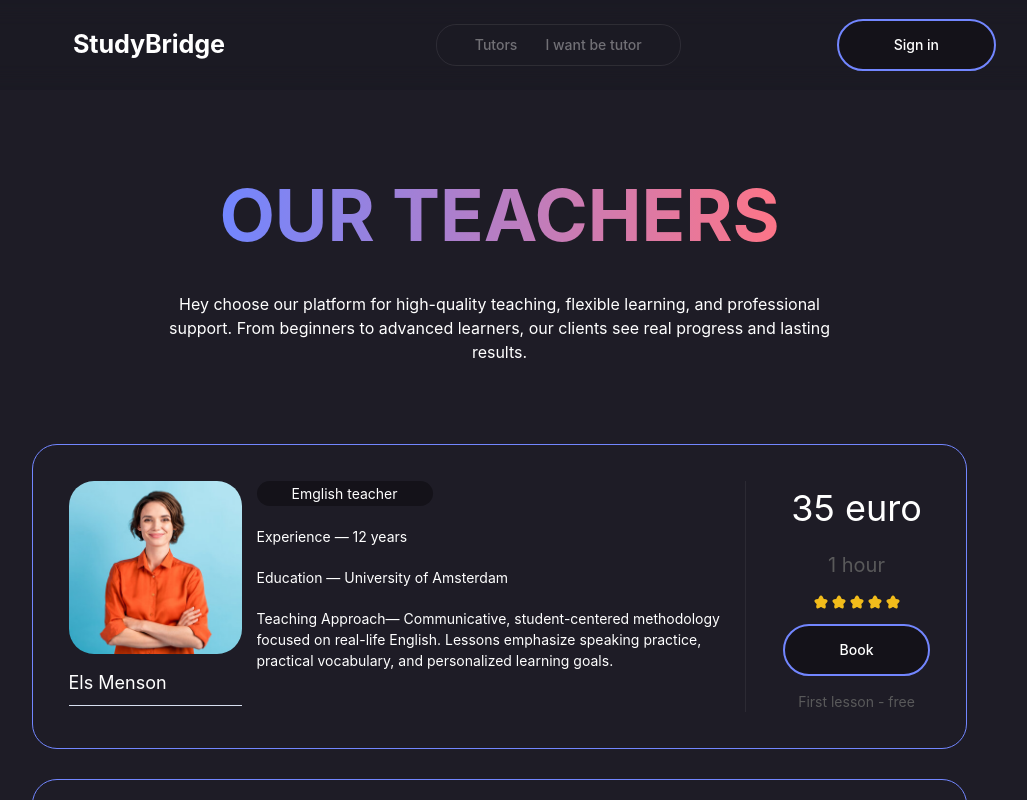
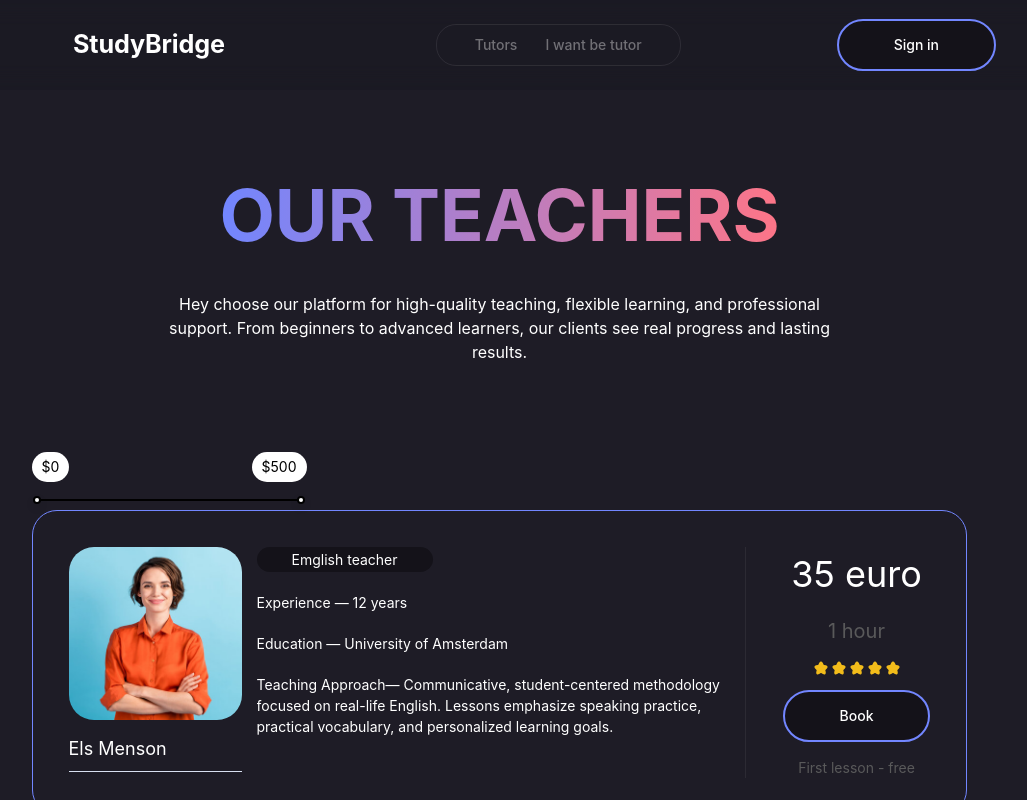
Before and after one commit to Dmytro-Doronin/components, a React (Vite) app: page / in a window 1280 px wide. Shown: the top 800 px of the page, without its empty margins (133-1160 px from the left). Built offline with nearby package versions, Linux system fonts and the light colour scheme.

Commit message:
range slider

```diff
--- a/package.json
+++ b/package.json
@@ -14,6 +14,7 @@
     "@radix-ui/react-dialog": "^1.1.15",
     "@radix-ui/react-radio-group": "1.3.8",
     "@radix-ui/react-select": "2.2.6",
+    "@radix-ui/react-slider": "1.3.6",
     "@tailwindcss/vite": "4.1.18",
     "class-variance-authority": "0.7.1",
     "react": "^19.2.0",
--- a/src/components/icons/Star.tsx
+++ b/src/components/icons/Star.tsx
@@ -8,7 +8,7 @@ import {
 } from 'react';
 const SvgComponent = (props: SVGProps<SVGSVGElement>, ref: Ref<SVGSVGElement>) => (
     <svg {...props} ref={ref} width="14" height="14" viewBox="0 0 14 14" fill="none" xmlns="http://www.w3.org/2000/svg">
-        <path d="M8.00887 2.04754L9.03554 4.10087C9.17554 4.38671 9.54887 4.66087 9.86387 4.71337L11.7247 5.02254C12.9147 5.22087 13.1947 6.08421 12.3372 6.93587L10.8905 8.38254C10.6455 8.62754 10.5114 9.10004 10.5872 9.43837L11.0014 11.2292C11.328 12.6467 10.5755 13.195 9.32137 12.4542L7.5772 11.4217C7.2622 11.235 6.74304 11.235 6.4222 11.4217L4.67804 12.4542C3.4297 13.195 2.67137 12.6409 2.99804 11.2292L3.4122 9.43837C3.48804 9.10004 3.35387 8.62754 3.10887 8.38254L1.6622 6.93587C0.810536 6.08421 1.0847 5.22087 2.2747 5.02254L4.13554 4.71337C4.4447 4.66087 4.81804 4.38671 4.95804 4.10087L5.9847 2.04754C6.5447 0.933372 7.4547 0.933372 8.00887 2.04754Z" fill="#F2BC1B" stroke="#F2BC1B" stroke-width="1.5" stroke-linecap="round" stroke-linejoin="round"/>
+        <path d="M8.00887 2.04754L9.03554 4.10087C9.17554 4.38671 9.54887 4.66087 9.86387 4.71337L11.7247 5.02254C12.9147 5.22087 13.1947 6.08421 12.3372 6.93587L10.8905 8.38254C10.6455 8.62754 10.5114 9.10004 10.5872 9.43837L11.0014 11.2292C11.328 12.6467 10.5755 13.195 9.32137 12.4542L7.5772 11.4217C7.2622 11.235 6.74304 11.235 6.4222 11.4217L4.67804 12.4542C3.4297 13.195 2.67137 12.6409 2.99804 11.2292L3.4122 9.43837C3.48804 9.10004 3.35387 8.62754 3.10887 8.38254L1.6622 6.93587C0.810536 6.08421 1.0847 5.22087 2.2747 5.02254L4.13554 4.71337C4.4447 4.66087 4.81804 4.38671 4.95804 4.10087L5.9847 2.04754C6.5447 0.933372 7.4547 0.933372 8.00887 2.04754Z" fill="#F2BC1B" stroke="#F2BC1B" strokeWidth="1.5" strokeLinecap="round" strokeLinejoin="round"/>
     </svg>
 );
 const SvgIcon = memo(forwardRef(SvgComponent)) as MemoExoticComponent<
--- /dev/null
+++ b/src/components/ui/sliderRange/SliderRange.tsx
@@ -0,0 +1,85 @@
+import {type ComponentPropsWithoutRef, type ComponentRef, forwardRef} from 'react'
+
+import * as SliderPrimitive from '@radix-ui/react-slider'
+import {twMerge} from "tailwind-merge";
+
+export const SliderRange = forwardRef<
+    ComponentRef<typeof SliderPrimitive.Root>,
+    Omit<ComponentPropsWithoutRef<typeof SliderPrimitive.Root>, 'value'> & {
+    value: (undefined | number)[]
+    label?: string
+}
+>(({ className, value, onValueChange, min, max, ...props }, ref) => {
+
+    return (
+        <div className="flex flex-col gap-2 max-w-[275px]">
+            <label  className="flex items-center justify-between">
+                <span className="text-sm text-light-100">{props.label}</span>
+            </label>
+            <div className="flex flex-col items-center gap-2 w-full">
+                <div className='flex justify-between w-full'>
+                    <span className="flex justify-center text-sm text-black bg-light-100 px-[10px] py-[5px] rounded-full">${value?.[0]}</span>
+                    <span className="flex justify-center text-sm text-black bg-light-100 px-[10px] py-[5px] rounded-full">${value?.[1] ?? max}</span>
+                </div>
+                <SliderPrimitive.Root
+                    min={min}
+                    max={max}
+                    value={[value?.[0] ?? min ?? 0, value?.[1] ?? max ?? 0]}
+                    ref={ref}
+                    onValueChange={onValueChange}
+                    className={twMerge(
+                        "relative flex items-center select-none touch-none",
+                        "w-[272px] h-[20px]",
+                        className
+                    )}
+                    {...props}
+                >
+                    <SliderPrimitive.Track
+                        className="
+                              relative
+                              h-[2px] w-full
+                              rounded-[100px]
+                              bg-black
+                            "
+                    >
+                        <SliderPrimitive.Range
+                            className="
+                                absolute h-full
+                                rounded-[100px]
+                                bg-black
+                              "
+                        />
+                    </SliderPrimitive.Track>
+
+                    <SliderPrimitive.Thumb
+                        aria-label="Min"
+                        className="
+                          block
+                          w-[8px] h-[8px]
+                          rounded-full
+                          border-2 border-black
+                          bg-white
+                          shadow-[0px_4px_8px_0px_rgba(0,0,0,0.1)]
+                          outline-none
+                          focus-visible:ring-2 focus-visible:ring-purple-500 focus-visible:ring-offset-2
+                        "
+                    />
+                    <SliderPrimitive.Thumb
+                        aria-label="Max"
+                        className="
+                          block
+                          w-[8px] h-[8px]
+                          rounded-full
+                          border-2 border-black
+                          bg-white
+                          shadow-[0px_4px_8px_0px_rgba(0,0,0,0.1)]
+                          outline-none
+                          focus-visible:ring-2 focus-visible:ring-purple-500 focus-visible:ring-offset-2
+                        "
+                    />
+                </SliderPrimitive.Root>
+
+            </div>
+        </div>
+    )
+})
--- a/src/pages/teachersPage/TeachersPage.tsx
+++ b/src/pages/teachersPage/TeachersPage.tsx
@@ -1,5 +1,7 @@
 import Person from '../../assets/images/person.jpg'
 import {CardsList} from "../../components/cardsList/CardsList.tsx";
+import {useState} from "react";
+import {SliderRange} from "../../components/ui/sliderRange/SliderRange.tsx";
 
 export type TeacherType = {
     id: string,
@@ -88,6 +90,12 @@ const teachers: TeacherType[] = [
 
 
 export const TeachersPage = () => {
+    const [value, setValue] = useState([0, 500])
+
+    const handleSliderCommitted = (value: number[]) => {
+        setValue(value)
+    }
+
     return (
         <div className="flex items-center flex-col justify-center w-full max-w-[1440px] mx-auto mt-[80px] px-[80px]">
             <h1 className='auth-title'>OUR TEACHERS</h1>
@@ -96,7 +104,17 @@ export const TeachersPage = () => {
                 flexible learning, and professional support.
                 From beginners to advanced learners, our clients see real progress and lasting results.
             </h3>
-            <CardsList cards={teachers}/>
+            <div>
+                <SliderRange
+                    min={0}
+                    max={500}
+                    value={value}
+                    onValueChange={setValue}
+                    onValueCommit={handleSliderCommitted}
+                />
+                <CardsList cards={teachers}/>
+            </div>
+
         </div>
     );
 };
```
Also changed, not shown: 1 other file (tests, documents, lock files or other folders).
